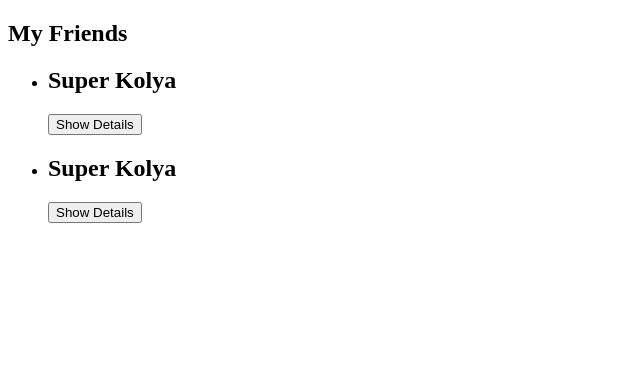
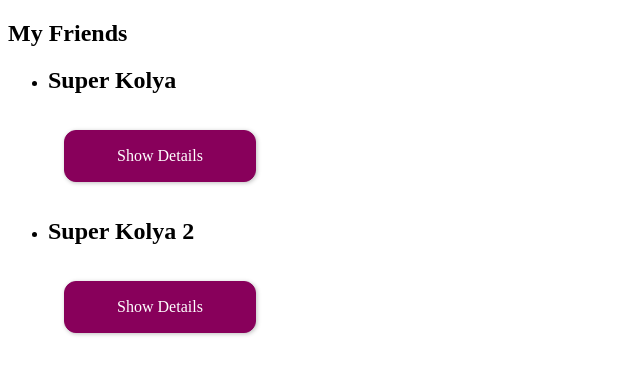
Before and after one commit to abahrisd/vue-mastery, a Vue app: page / in a window 1280 px wide. Shown: the top 374 px of the page, without its empty margins (0-640 px from the left). Built offline with nearby package versions, Linux system fonts and the light colour scheme.

Commit message:
pass props to component

```diff
--- a/src/App.vue
+++ b/src/App.vue
@@ -25,8 +25,16 @@
   <section>
     <h2>My Friends</h2>
     <ul>
-      <friend-contact></friend-contact>
-      <friend-contact></friend-contact>
+      <friend-contact
+          name='Super Kolya'
+          phone='999 88 99'
+          email-address='kolya@gmail.com'
+      ></friend-contact>
+      <friend-contact
+          name='Super Kolya 2'
+          phone='999 88 99 3'
+          email-address='kolya@gmail.com 4'
+      ></friend-contact>
     </ul>
   </section>
 </template>
--- a/src/components/FriendContact.vue
+++ b/src/components/FriendContact.vue
@@ -1,14 +1,24 @@
 <script>
 export default {
-  data() {
-    return {
-      detailsAreVisible: false,
-      friend: {
-        id: 'kolya',
-        name: 'Super Kolya',
-        phone: '999 88 99',
-        email: 'kolya@gmail.com',
-      }
+  props: [
+    'name',
+    'phone',
+    'emailAddress',
+  ],
+  // data() {
+  //   return {
+  //     detailsAreVisible: false,
+  //     friend: {
+  //       id: 'kolya',
+  //       name: 'Super Kolya',
+  //       phone: '999 88 99',
+  //       email: 'kolya@gmail.com',
+  //     }
+  //   }
+  // },
+  methods: {
+    toggleDetails() {
+      this.detailsAreVisible = !this.detailsAreVisible;
     }
   }
 }
@@ -17,15 +27,133 @@ export default {
 
 <template>
   <li>
-    <h2>{{friend.name}}</h2>
+    <h2>{{name}}</h2>
     <button @click="toggleDetails">Show Details</button>
     <ul v-if="detailsAreVisible">
-      <li>Phone: {{friend.phone}}</li>
-      <li>Email: {{friend.email}}</li>
+      <li>Phone: {{phone}}</li>
+      <li>Email: {{emailAddress}}</li>
     </ul>
   </li>
 </template>
 
 <style scoped>
+* {
+  box-sizing: border-box;
+}
 
+html {
+  font-family: 'Jost', sans-serif;
+}
+
+body {
+  margin: 0;
+}
+
+header {
+  box-shadow: 0 2px 8px rgba(0, 0, 0, 0.26);
+  padding: 0.5rem;
+  background-color: #880017;
+  color: white;
+  text-align: center;
+  margin-bottom: 2rem;
+}
+
+section {
+  width: 90%;
+  max-width: 40rem;
+  margin: auto;
+}
+
+.healthbar {
+  width: 100%;
+  height: 40px;
+  border: 1px solid #575757;
+  margin: 1rem 0;
+  background: #fde5e5;
+}
+
+.healthbar__value {
+  background-color: #00a876;
+  width: 100%;
+  height: 100%;
+}
+
+.container {
+  text-align: center;
+  padding: 0.5rem;
+  margin: 1rem auto;
+  box-shadow: 0 2px 8px rgba(0, 0, 0, 0.26);
+  border-radius: 12px;
+}
+
+#monster h2,
+#player h2 {
+  margin: 0.25rem;
+}
+
+#controls {
+  display: flex;
+  flex-direction: row;
+  flex-wrap: wrap;
+  align-items: center;
+  justify-content: center;
+}
+
+button {
+  font: inherit;
+  border: 1px solid #88005b;
+  background-color: #88005b;
+  color: white;
+  padding: 1rem 2rem;
+  border-radius: 12px;
+  margin: 1rem;
+  width: 12rem;
+  cursor: pointer;
+  box-shadow: 1px 1px 4px rgba(0, 0, 0, 0.26);
+}
+
+button:focus {
+  outline: none;
+}
+
+button:hover,
+button:active {
+  background-color: #af0a78;
+  border-color: #af0a78;
+  box-shadow: 1px 1px 8px rgba(0, 0, 0, 0.26);
+}
+
+button:disabled {
+  background-color: #ccc;
+  border-color: #ccc;
+  box-shadow: none;
+  color: #3f3f3f;
+  cursor: not-allowed;
+}
+
+#log ul {
+  list-style: none;
+  margin: 0;
+  padding: 0;
+}
+
+#log li {
+  margin: 0.5rem 0;
+}
+
+.log--player {
+  color: #7700ff;
+}
+
+.log--monster {
+  color: #da8d00;
+}
+
+.log--damage {
+  color: red;
+}
+
+.log--heal {
+  color: green;
+}
 </style>
```
